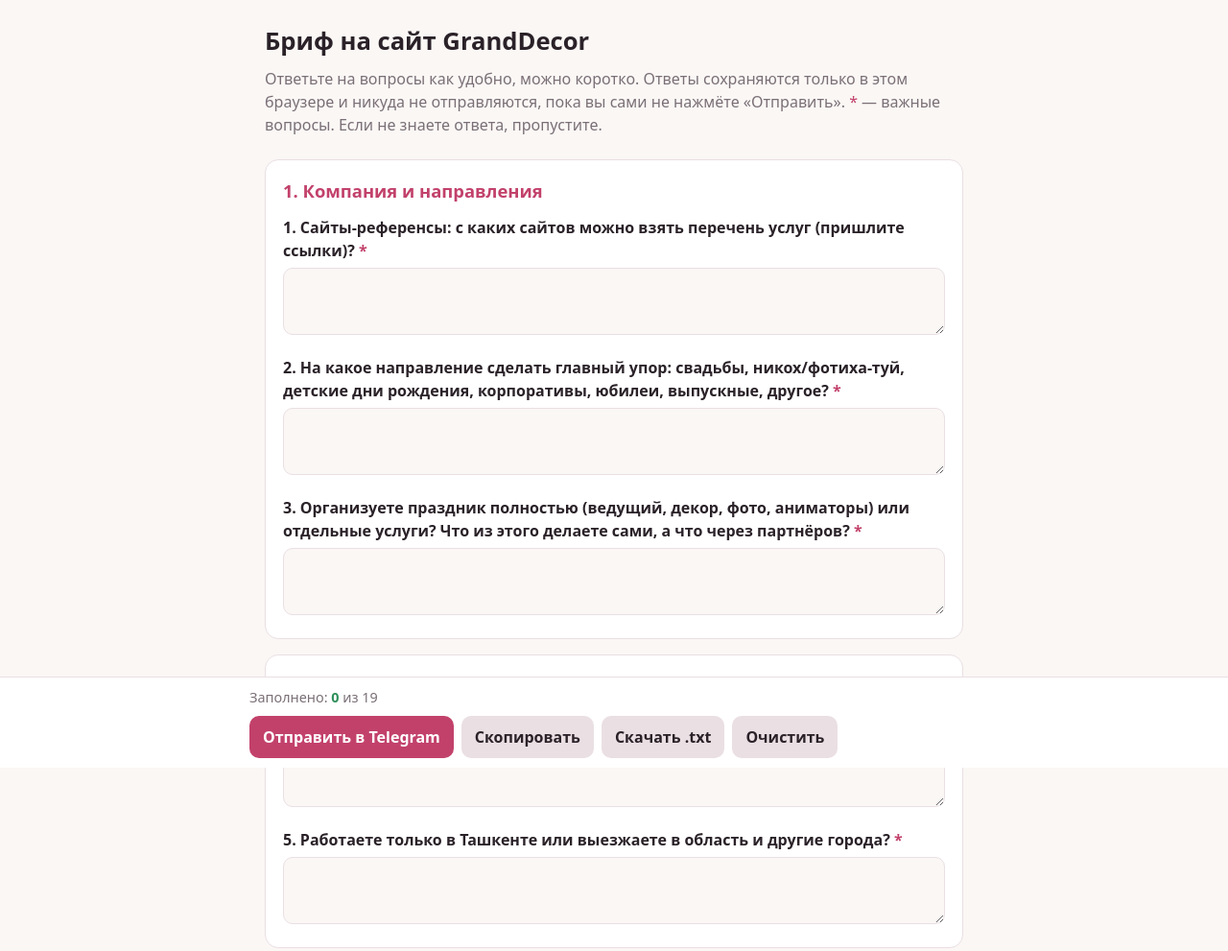
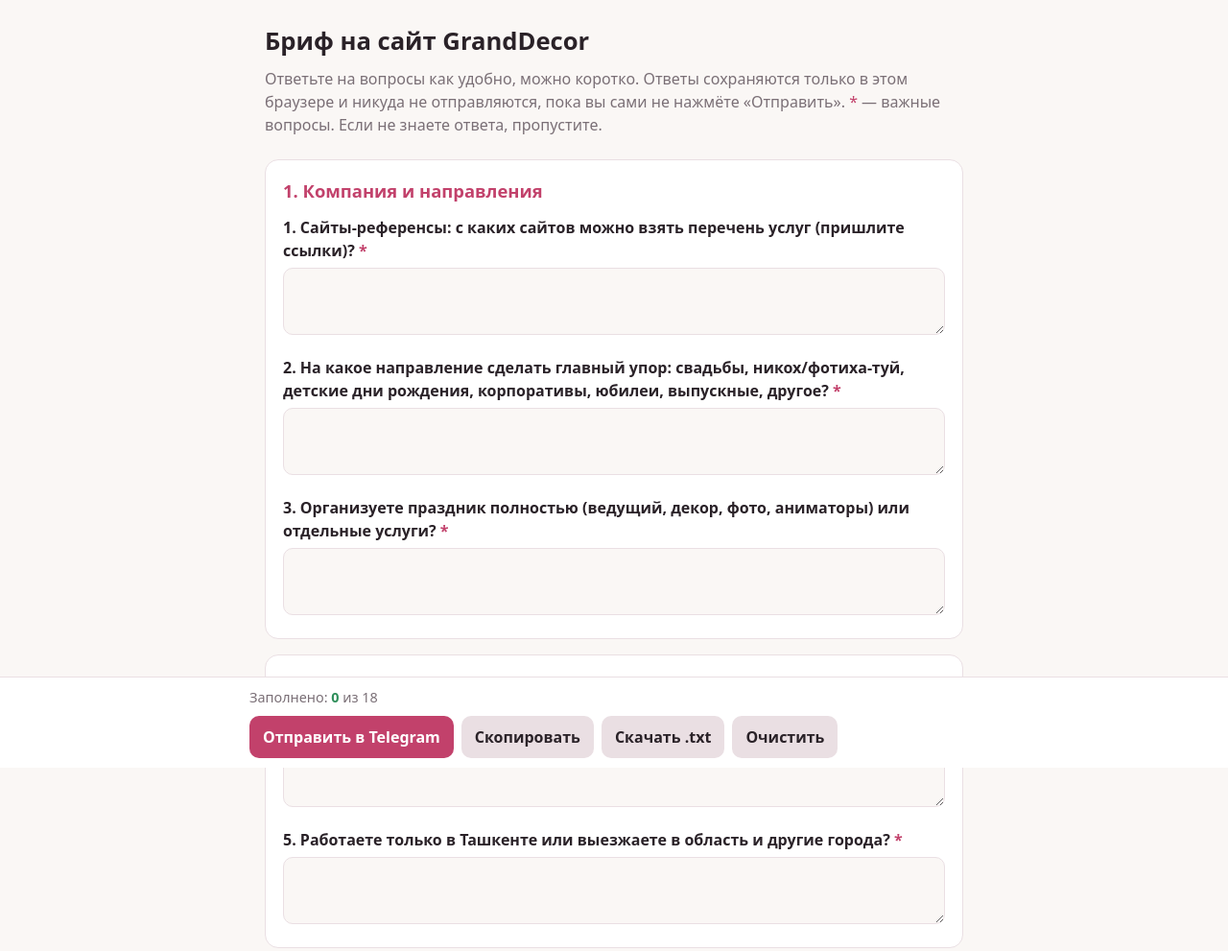
Before and after one commit to ProTeacherWebs/granddecor-brief, a plain HTML site: page index.html in a window 1280 px wide. Shown: the top 991 px of the page at 96% size. Drawn offline with Linux system fonts and the light colour scheme.

Commit message:
Бриф: убрать ещё два вопроса
Co-Authored-By: Claude Opus 5.5 <noreply@anthropic.com>

```diff
--- a/index.html
+++ b/index.html
@@ -51,7 +51,7 @@ var B=[
 ["Компания и направления",[
 ["*","Сайты-референсы: с каких сайтов можно взять перечень услуг (пришлите ссылки)?"],
 ["*","На какое направление сделать главный упор: свадьбы, никох/фотиха-туй, детские дни рождения, корпоративы, юбилеи, выпускные, другое?"],
-["*","Организуете праздник полностью (ведущий, декор, фото, аниматоры) или отдельные услуги? Что из этого делаете сами, а что через партнёров?"]]],
+["*","Организуете праздник полностью (ведущий, декор, фото, аниматоры) или отдельные услуги?"]]],
 ["Клиенты и география",[
 ["*","Кто ваш типичный клиент (возраст, кто заказывает, бюджет)?"],
 ["*","Работаете только в Ташкенте или выезжаете в область и другие города?"]]],
@@ -71,11 +71,9 @@ var B=[
 ["*","Телефоны, адрес офиса (если есть), часы работы."],
 ["","Какие данные спрашивать у клиента в заявке (дата, число гостей, бюджет, тип праздника)?"]]],
 ["Стиль",[
-["","Пришлите логотип в лучшем качестве (SVG, AI или PDF). Есть ли фирменные цвета и шрифты?"]]],
-["Узбекская версия",[
-["*","Узбекская версия будет. Какое письмо нужно: латиница, кириллица или обе?"]]]
+["","Пришлите логотип в лучшем качестве (SVG, AI или PDF). Есть ли фирменные цвета и шрифты?"]]]
 ];
-var KEY="granddecor-brief-v3",f=document.getElementById("f"),data={},n=0,total=0;
+var KEY="granddecor-brief-v4",f=document.getElementById("f"),data={},n=0,total=0;
 try{data=JSON.parse(localStorage.getItem(KEY))||{}}catch(e){}
 B.forEach(function(b,bi){
   var s=document.createElement("section"),h=document.createElement("h2");
```
Also changed, not shown: 2 other files.
